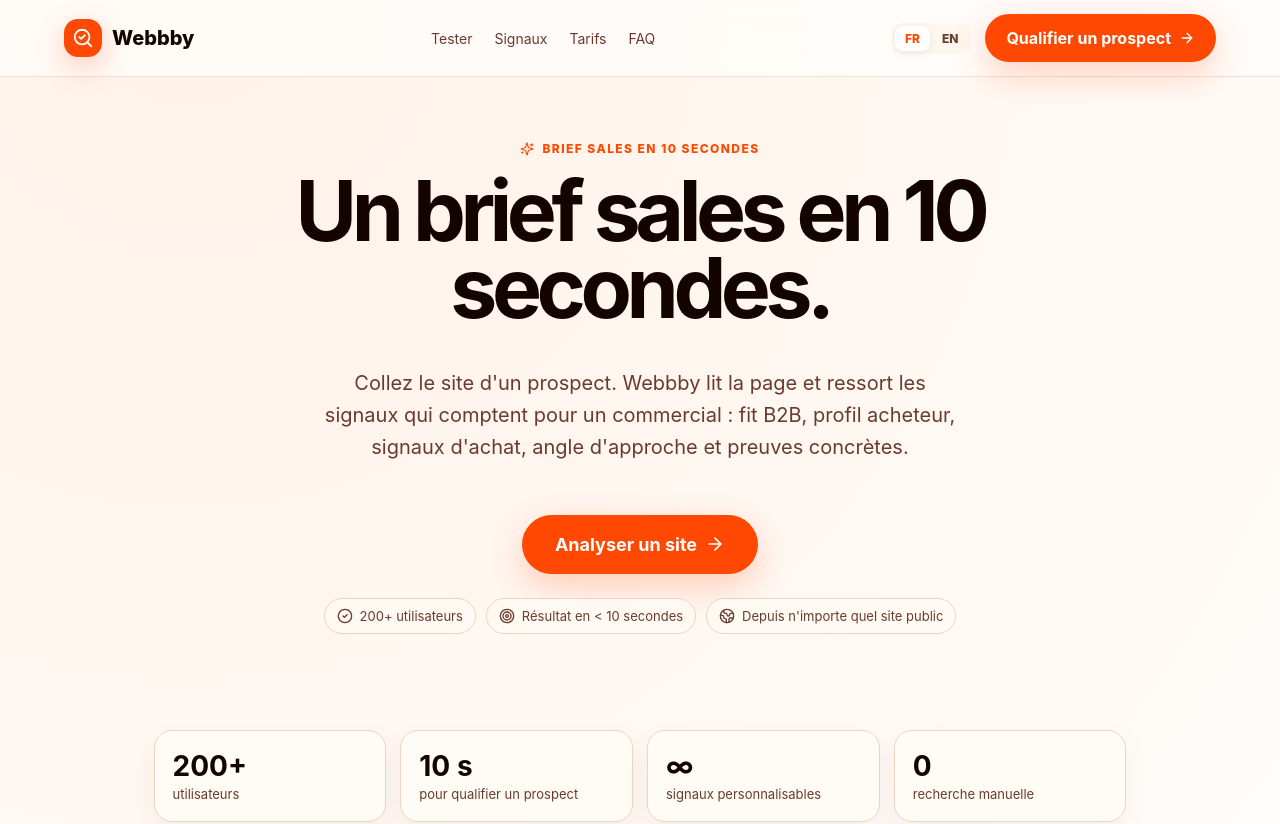
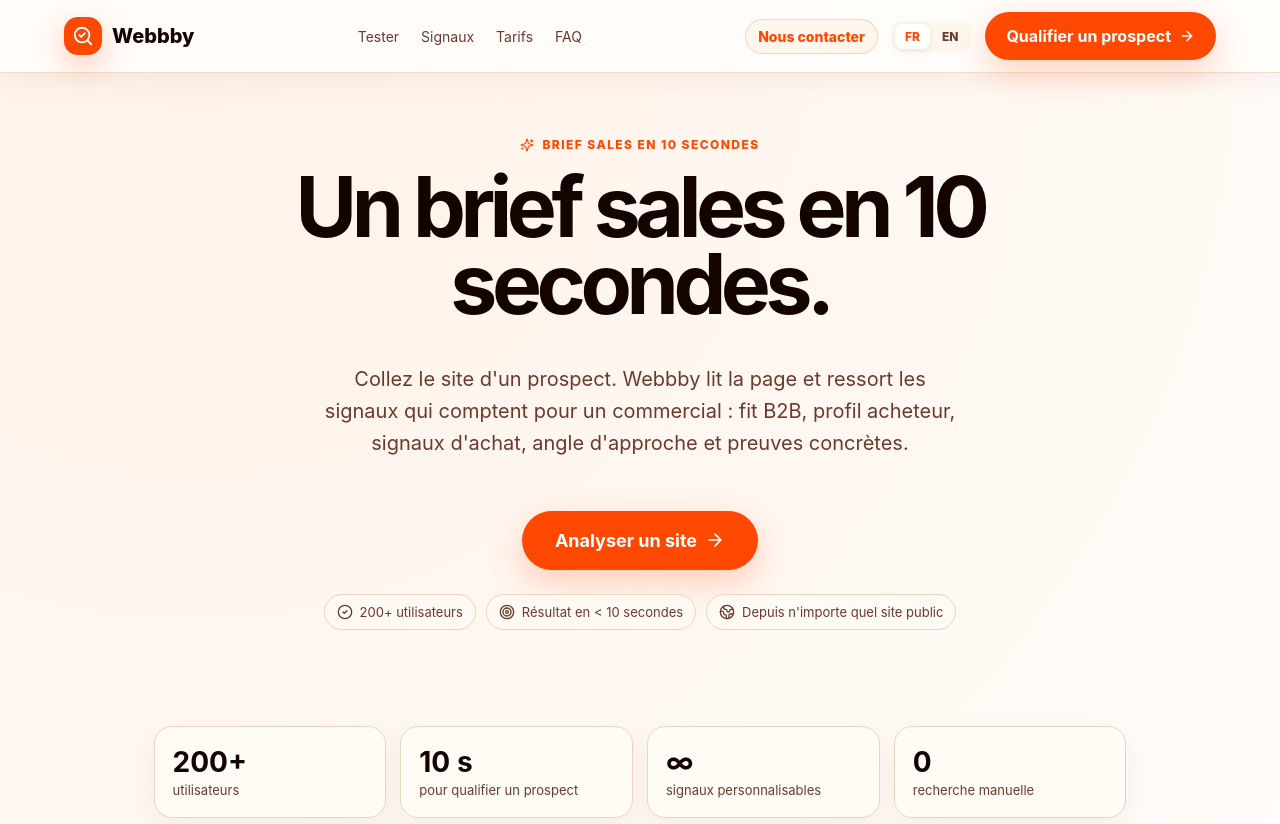
Before and after one commit to hermespromox/webbby, a React (Vite) app: page / in a window 1280 px wide. Shown: the top 824 px of the page. Built offline with nearby package versions, Linux system fonts and the light colour scheme.

Commit message:
feat: add sticky contact button and enable Resend env

```diff
--- a/src/App.jsx
+++ b/src/App.jsx
@@ -5,7 +5,7 @@
 
 const T = {
   fr: {
-    nav: { test: 'Tester', signals: 'Signaux', offer: 'Tarifs', faq: 'FAQ', cta: 'Qualifier un prospect' },
+    nav: { test: 'Tester', signals: 'Signaux', offer: 'Tarifs', faq: 'FAQ', contact: 'Nous contacter', cta: 'Qualifier un prospect' },
     hero: { eyebrow: 'Brief sales en 10 secondes', title: 'Un brief sales en 10 secondes.', desc: "Collez le site d'un prospect. Webbby lit la page et ressort les signaux qui comptent pour un commercial : fit B2B, profil acheteur, signaux d'achat, angle d'approche et preuves concrètes.", cta: 'Analyser un site' },
     proof: { free: '200+ utilisateurs', speed: 'Résultat en < 10 secondes', anywhere: "Depuis n'importe quel site public" },
     trustbar: { users: 'utilisateurs', time: 'pour qualifier un prospect', signals: 'signaux personnalisables', page: "brief lisible pour l'équipe sales", manual: 'recherche manuelle' },
@@ -29,7 +29,7 @@
     ]
   },
   en: {
-    nav: { test: 'Try it', signals: 'Signals', offer: 'Pricing', faq: 'FAQ', cta: 'Qualify a prospect' },
+    nav: { test: 'Try it', signals: 'Signals', offer: 'Pricing', faq: 'FAQ', contact: 'Contact us', cta: 'Qualify a prospect' },
     hero: { eyebrow: 'Sales brief in 10 seconds', title: 'A sales brief in 10 seconds.', desc: "Paste a prospect's site. Webbby reads the page and surfaces the signals that matter: B2B fit, buyer profile, purchase intent, approach angle, and hard evidence.", cta: 'Analyze a site' },
     proof: { free: 'Trusted by 200+ users', speed: 'Result in < 10 seconds', anywhere: 'From any public website' },
     trustbar: { users: 'users', time: 'to qualify a prospect', signals: 'customizable signals', page: 'readable brief for sales teams', manual: 'manual research' },
@@ -183,6 +183,7 @@
         <a className="brand" href="#top" aria-label="Webbby home"><span className="logo"><SearchCheck size={22} /></span><span>Webbby</span></a>
         <div className="nav-links"><a href="#demo">{t.nav.test}</a><a href="#features">{t.nav.signals}</a><a href="#pricing">{t.nav.offer}</a><a href="#faq">{t.nav.faq}</a></div>
         <div className="nav-right">
+          <a className="contact-link" href="#contact-sales">{t.nav.contact}</a>
           <div className="lang-toggle">
             <button className={lang === 'fr' ? 'active' : ''} onClick={() => switchLang('fr')} aria-label="Français">FR</button>
             <button className={lang === 'en' ? 'active' : ''} onClick={() => switchLang('en')} aria-label="English">EN</button>
--- a/src/styles.css
+++ b/src/styles.css
@@ -1,10 +1,12 @@
 :root{--background:#FFFDFB;--surface:#FFFBF5;--elevated:#FEF7ED;--text:#521000;--strong:#140400;--border:#EBD5C1;--accent:#FF4801;--accent-hover:#FF7038;--muted:#6b3a2e;--shadow:0 24px 70px rgba(82,16,0,.12);font-family:"FT Kunst Grotesk",Inter,ui-sans-serif,system-ui,-apple-system,BlinkMacSystemFont,"Segoe UI",sans-serif;color:var(--text);background:var(--background)}
 *{box-sizing:border-box}html{scroll-behavior:smooth}body{margin:0;background:radial-gradient(circle at 15% 0%,#fff2e8 0,#FFFDFB 30%,#FFFDFB 100%);color:var(--text)}
 a{color:inherit;text-decoration:none}button,input,select{font:inherit}main{overflow:hidden}
-.nav{position:sticky;top:0;z-index:20;display:flex;align-items:center;justify-content:space-between;gap:24px;padding:14px clamp(20px,5vw,72px);background:rgba(255,253,251,.82);backdrop-filter:blur(16px);border-bottom:1px solid rgba(235,213,193,.68)}
+.nav{position:sticky;top:0;z-index:50;display:flex;align-items:center;justify-content:space-between;gap:24px;padding:12px clamp(20px,5vw,72px);background:rgba(255,253,251,.9);backdrop-filter:blur(18px);-webkit-backdrop-filter:blur(18px);border-bottom:1px solid rgba(235,213,193,.78);box-shadow:0 8px 26px rgba(82,16,0,.05)}
 .brand{display:flex;align-items:center;gap:10px;font-weight:800;color:var(--strong);font-size:20px}
 .logo{width:38px;height:38px;border-radius:14px;background:var(--accent);color:white;display:grid;place-items:center;box-shadow:0 10px 30px rgba(255,72,1,.28)}
 .nav-links{display:flex;gap:22px;color:var(--muted);font-size:14px}.nav-links a:hover{color:var(--accent)}
+.contact-link{font-size:14px;font-weight:800;color:var(--accent);padding:8px 12px;border:1px solid rgba(255,72,1,.22);border-radius:999px;background:#fff7ee;white-space:nowrap}
+.contact-link:hover{background:#fff0e6;transform:translateY(-1px)}
 .nav-right{display:flex;align-items:center;gap:14px}
 .lang-toggle{display:flex;gap:2px;background:var(--elevated);border-radius:10px;padding:3px}
 .lang-toggle button{border:none;background:none;color:var(--muted);font-size:12px;font-weight:800;padding:5px 10px;border-radius:8px;cursor:pointer;transition:all .15s ease}
```
